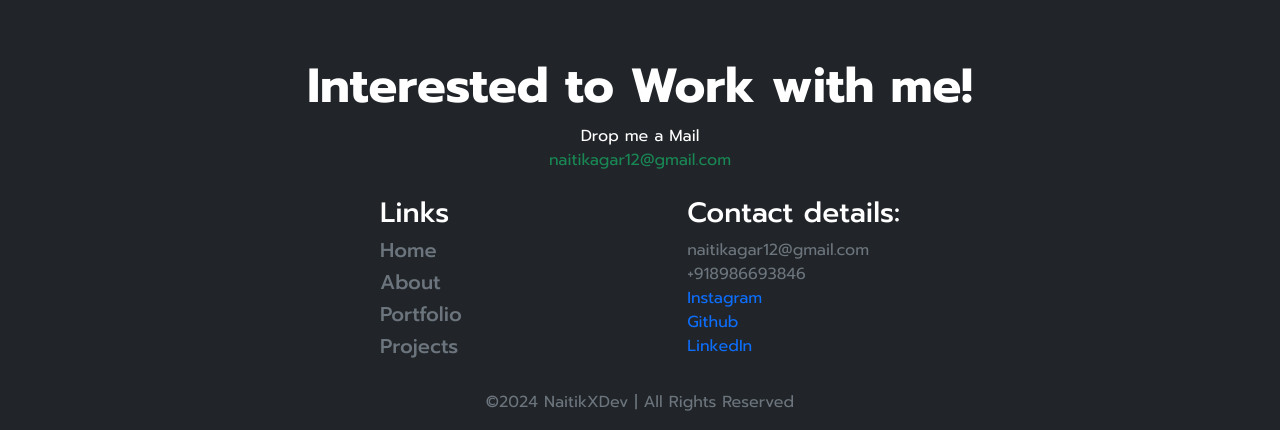
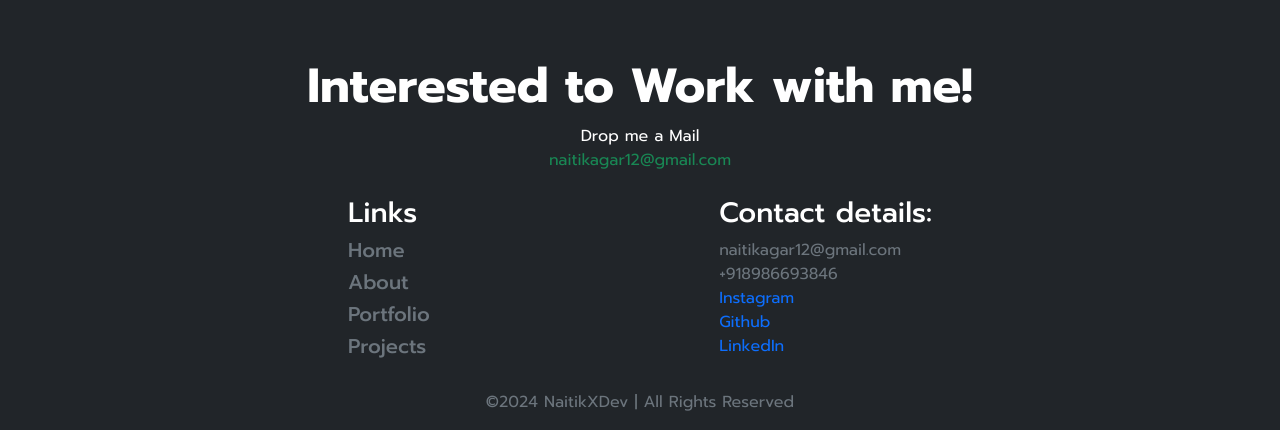
Before and after one commit to naitikagarwal/NaitikXDev, a plain HTML site: page index.html in a window 1280 px wide. Shown: the part 2834-3264 px from the top of the page. Drawn offline with nearby package versions, Linux system fonts and the light colour scheme.

Commit message:
index.html

```diff
--- a/index.html
+++ b/index.html
@@ -402,7 +402,7 @@
                 <p class="text-white mb-4 text-center">Drop me a Mail <br>
                     <a class="nav-link text-success" href="mailto:someone@example.com">naitikagar12@gmail.com
                 </p></a>
-                <div class="d-flex justify-content-between mx-5  ">
+                <div class="d-flex justify-content-between mx-3">
                     <div class="link-sec">
                         <h3 class="text-white">Links</h3>
                         <h5><a class="nav-link text-tertiary" href="#">Home</a></h5>
```
